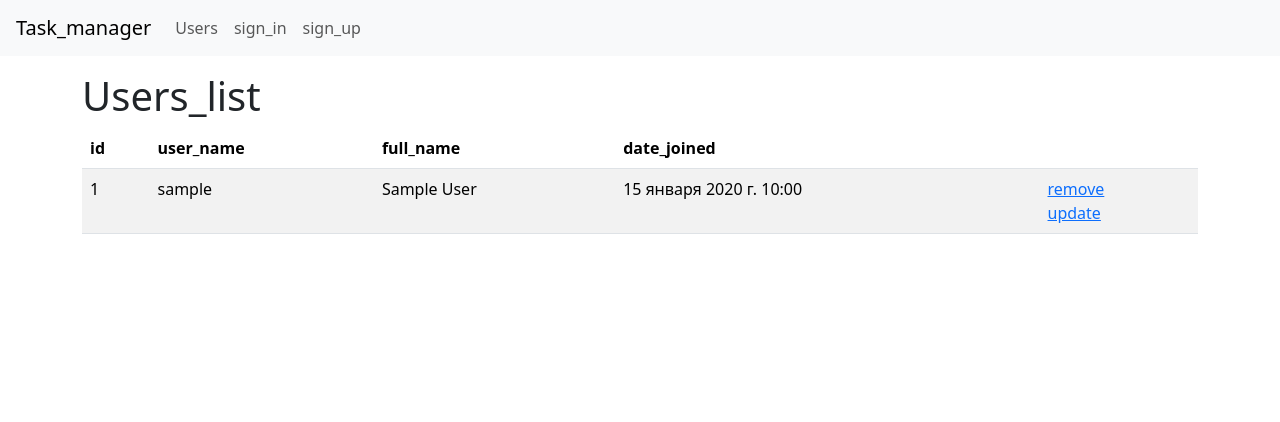
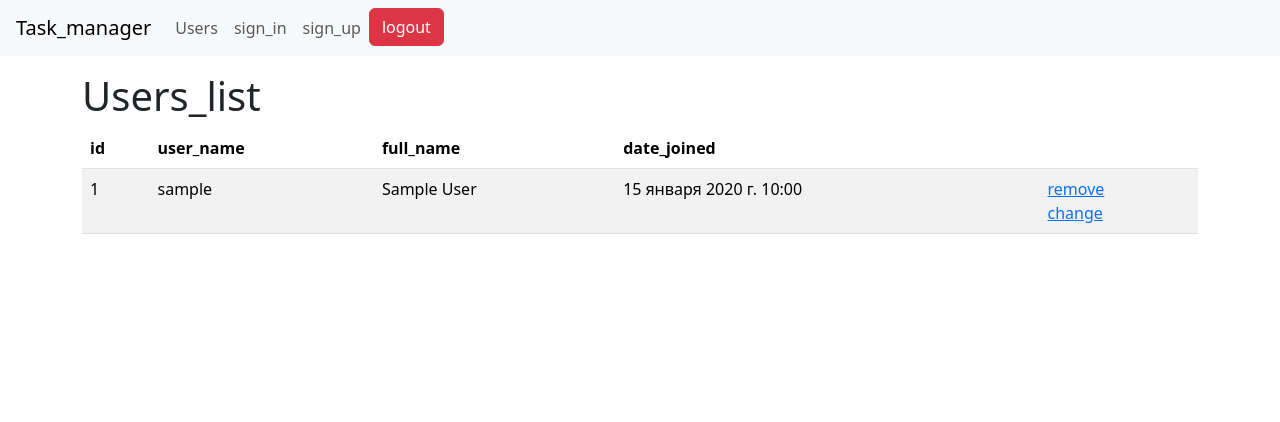
Before and after one commit to OlegKhiretdinov/Task_manager-jira_killer, a Django app: page /users/ in a window 1280 px wide. Shown: the top 422 px of the page. Run offline with Django 5.2, Linux system fonts and the light colour scheme; tables that the repository leaves empty hold one stand-in row (values such as "Sample post"); some libraries are stand-ins or nearby versions.

Commit message:
feat: добавлена аутентификация

```diff
--- a/task_manager/templates/navigation.html
+++ b/task_manager/templates/navigation.html
@@ -10,11 +10,17 @@
         <a class="nav-link" href="{% url 'users' %}">{% trans 'Users' %}</a>
       </li>
       <li class="nav-item">
-        <a class="nav-link" href="/#">{% trans 'sign_in' %}</a>
+        <a class="nav-link" href="{% url 'login' %}">{% trans 'sign_in' %}</a>
       </li>
       <li class="nav-item">
         <a class="nav-link" href="{% url 'create_user' %}">{% trans 'sign_up' %}</a>
       </li>
+      <li class="nav-item">
+        <form method="POST", action="{% url 'logout' %}">
+          {% csrf_token %}
+          <button class="btn btn-dangerbtn btn-danger">{% translate 'logout' %}</button>
+        </form>
+      </li>
     </ul>
   </div>
 </nav>
--- a/task_manager/templates/users/index.html
+++ b/task_manager/templates/users/index.html
@@ -25,7 +25,7 @@
                 <td>
                     <a href="{% url 'delete_user' user.id %}">{% translate 'remove' %}</a>
                     <br />
-                    <a href="{% url 'update_user' user.id %}">{% translate 'update' %}</a>
+                    <a href="{% url 'update_user' user.id %}">{% translate 'change' %}</a>
                 </td>
             </tr>
             {% endfor %}
--- a/task_manager/templates/users/update.html
+++ b/task_manager/templates/users/update.html
@@ -8,7 +8,7 @@
     <form action="{% url 'update_user' pk=id %}" method="post">
         {% csrf_token %}
         {% bootstrap_form form %}
-        {% translate 'update' as button_txt %}
+        {% translate 'change' as button_txt %}
         {% bootstrap_button button_txt button_type="submit" %}
     </form>
 {% endblock %}
--- a/task_manager/urls.py
+++ b/task_manager/urls.py
@@ -16,11 +16,13 @@ Including another URLconf
 """
 from django.contrib import admin
 from django.urls import path, include
-from task_manager import views
 from django.views.generic import TemplateView
+from django.contrib.auth.views import LoginView, LogoutView
 
 urlpatterns = [
-    path('', TemplateView.as_view(template_name='index.html')),
+    path('', TemplateView.as_view(template_name='index.html'), name='home'),
     path('admin/', admin.site.urls),
     path('users/', include('task_manager.users.urls')),
+    path('login/', LoginView.as_view(template_name='users/login.html', next_page='home'), name='login'),
+    path('logout/', LogoutView.as_view(next_page='home'), name='logout'),
 ]
--- a/task_manager/users/views.py
+++ b/task_manager/users/views.py
@@ -8,7 +8,6 @@ from task_manager.users.forms import CreateUserForm
 # Список пользователей
 class IndexView(View):
     def get(self, request):
-        print(request.user.id)
         users_list = User.objects.all()
         return render(request, 'users/index.html', {'users_list': users_list})
 
```
Also changed, not shown: task_manager/templates/users/login.html (added, +14 -0 lines), task_manager/locale/ru/LC_MESSAGES/django.po, 1 other file.
